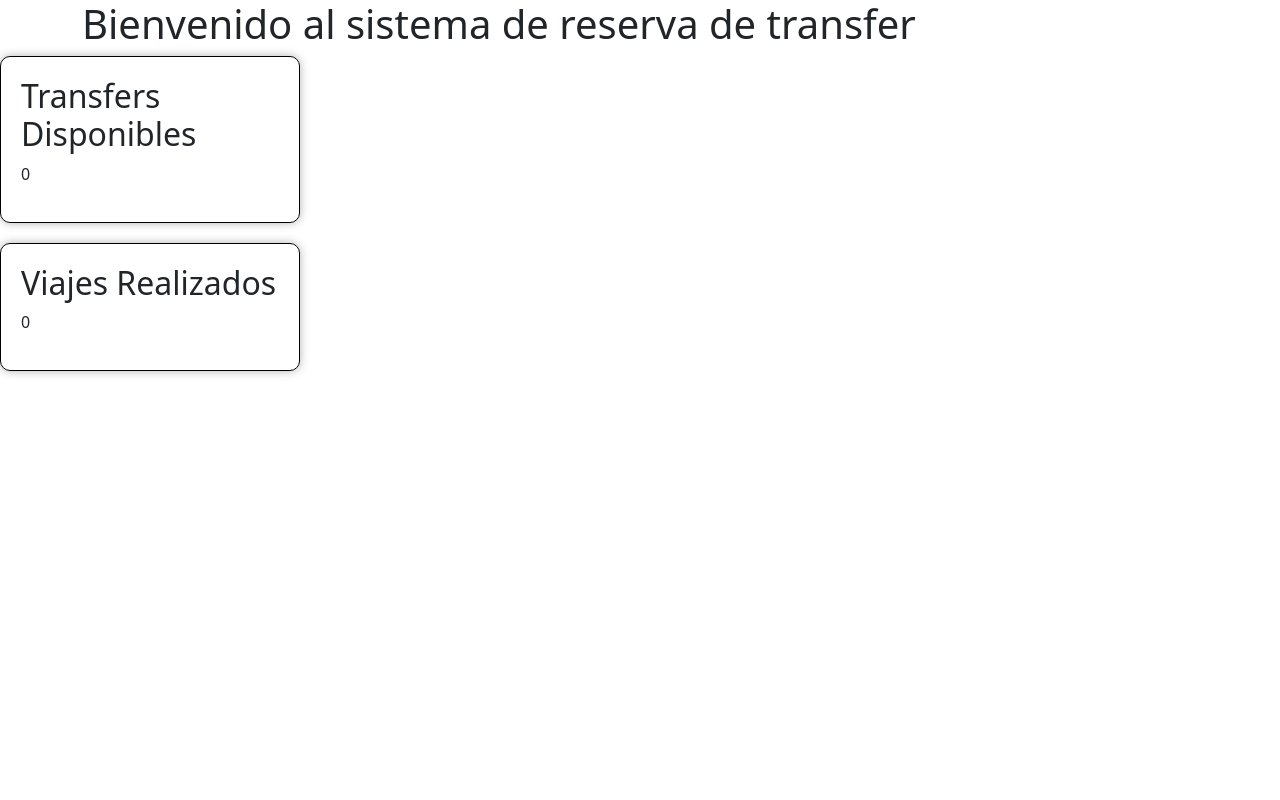
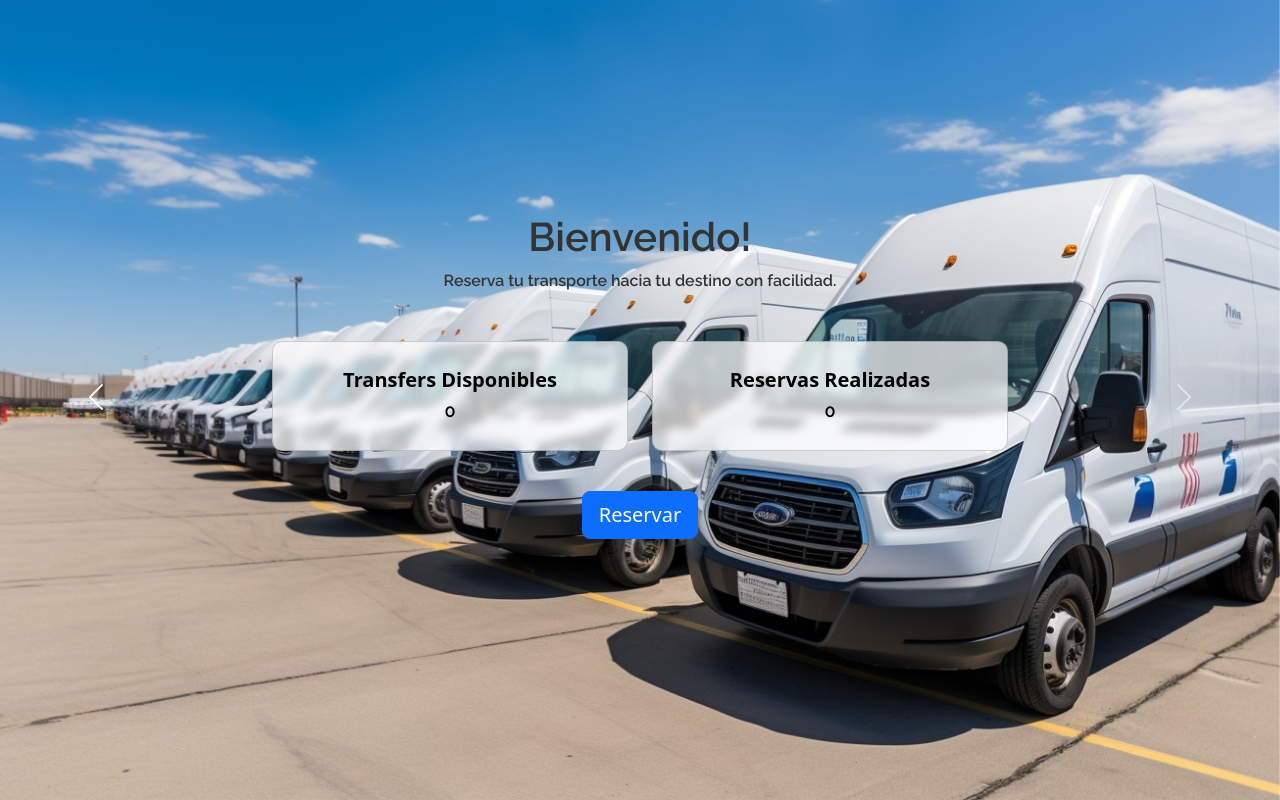
Before and after one commit to Aarontobar/Proyecto, a Django app: page / in a window 1280 px wide. Run offline with Django 5.2, Linux system fonts and the light colour scheme; data that the repository does not hold is empty; some libraries are stand-ins or nearby versions.

Commit message:
empece la pagia de inicio

```diff
--- a/proyecto/app/templates/inicio.html
+++ b/proyecto/app/templates/inicio.html
@@ -6,24 +6,68 @@
     <meta name="viewport" content="width=device-width, initial-scale=1.0">
     <title>Inicio</title>
     <link rel="stylesheet" href="{% static 'css/bootstrap.min.css' %}">
+    <link rel="preconnect" href="https://fonts.googleapis.com">
+    <link rel="preconnect" href="https://fonts.gstatic.com" crossorigin>
+    <link href="https://fonts.googleapis.com/css2?family=Raleway:ital,wght@0,100..900;1,100..900&display=swap" rel="stylesheet">
     <link rel="stylesheet" href="{% static 'css/inicio.css' %}">
 </head>
 <body>
-    <div class="container">
-        <h1>Bienvenido al sistema de reserva de transfer</h1>
+    <div id="carouselExampleIndicators" class="carousel slide" data-bs-ride="carousel">
+        <div class="carousel-inner">
+            <div class="carousel-item active">
+                <img src="{% static 'img/slide1.jpg' %}" class="d-block w-100" alt="...">
+            </div>
+            <div class="carousel-item">
+                <img src="{% static 'img/slide2.jpg' %}" class="d-block w-100" alt="...">
+            </div>
+            <div class="carousel-item">
+                <img src="{% static 'img/slide3.jpg' %}" class="d-block w-100" alt="...">
+            </div>
+        </div>
+        <button class="carousel-control-prev d-none d-md-block" type="button" data-bs-target="#carouselExampleIndicators" data-bs-slide="prev">
+            <span class="carousel-control-prev-icon" aria-hidden="true"></span>
+            <span class="visually-hidden">Anterior</span>
+        </button>
+        <button class="carousel-control-next d-none d-md-block" type="button" data-bs-target="#carouselExampleIndicators" data-bs-slide="next">
+            <span class="carousel-control-next-icon" aria-hidden="true"></span>
+            <span class="visually-hidden">Siguiente</span>
+        </button>
     </div>
+    <div class="text-overlay">
+        <div class="container">
+            <h1>Bienvenido!</h1>
+            <p>Reserva tu transporte hacia tu destino con facilidad.</p>
+        </div>
 
-    <div class="cuadro">
-        <h2>Transfers Disponibles</h2>
-        <p>{{ transfers_disponibles }}</p>
+        <div class="container mt-5">
+            <div class="row justify-content-center">
+                <div class="col-6 col-sm-4 mb-4 text-center">
+                    <div class="card">
+                        <div class="card-body">
+                            <h5 class="card-title">Transfers Disponibles</h5>
+                            <p class="card-text">{{ transfers_disponibles }}</p>
+                        </div>
+                    </div>
+                </div>
+                <div class="col-6 col-sm-4 mb-4 text-center">
+                    <div class="card">
+                        <div class="card-body">
+                            <h5 class="card-title">Reservas Realizadas</h5>
+                            <p class="card-text">{{ viajes_realizados }}</p>
+                        </div>
+                    </div>
+                </div>
+            </div>
+        </div>
+
+        <div class="container mt-3 mb-5 text-center">
+            <div class="row">
+                <div class="col-12">
+                    <a href="#" class="btn btn-primary btn-lg btn-block">Reservar</a>
+                </div>
+            </div>
+        </div>
     </div>
-
-    <div class="cuadro">
-        <h2>Viajes Realizados</h2>
-        <p>{{ viajes_realizados }}</p>
-    </div>
-
-
 
     <script src="{% static 'js/bootstrap.bundle.min.js' %}"></script>
 </body>
--- a/proyecto/static/css/Inicio.css
+++ b/proyecto/static/css/Inicio.css
@@ -1,9 +1,68 @@
-.cuadro {
-    background-color: rgba(255, 255, 255, 0.8); /* Color de fondo con transparencia */
-    border: 1px solid #000; /* Borde negro */
-    border-radius: 10px; /* Bordes redondeados */
-    padding: 20px; /* Espacio interno */
-    box-shadow: 0 0 10px rgba(0, 0, 0, 0.3); /* Sombra con efecto de blur */
-    margin-bottom: 20px; /* Margen inferior */
-    width: 300px; /* Ancho del cuadro */
+body, html {
+    height: 100%;
+    margin: 0;
 }
+
+h1, p {
+    font-family: "Raleway", sans-serif;
+    font-optical-sizing: auto;
+    font-weight: 550;
+    font-style: normal;
+  }
+
+#carouselExampleIndicators {
+    width: 100%;
+    height: 100vh;
+    overflow: hidden;
+    position: relative;
+}
+
+.carousel-inner {
+    width: 100%;
+    height: 100%;
+}
+
+.carousel-item {
+    height: 100%;
+}
+
+.carousel-item img {
+    width: 100%;
+    height: 100%;
+    object-fit: cover;
+}
+
+
+.text-overlay {
+    position: absolute;
+    top: 50%;
+    left: 0;
+    width: 100%;
+    transform: translateY(-50%);
+    text-align: center;
+    z-index: 1;
+    background-color:transparent;
+    color: #333333;
+}
+
+.text-overlay .card {
+    background-color: rgba(255, 255, 255, 0.7);
+    backdrop-filter: blur(4px); /* Aplica el efecto de desenfoque */
+    border-radius: 10px; /* Añade bordes redondeados */
+    padding: 10px; /* Ajusta el espaciado interior */
+    color: #000000; /* Cambia el color del texto */
+    text-align: center; /* Alinea el texto al centro */
+}
+
+.text-overlay .card-title {
+    margin-bottom: 5px; /* Espaciado inferior para el título */
+    font-weight: bold; /* Estilo negrita para el título */
+}
+
+.text-overlay .card-text {
+    font-size: 18px; /* Tamaño de fuente más grande para el texto */
+}
+
+.container-fluid {
+    padding: 0;
+}
```
Also changed, not shown: proyecto/static/img/slide1.jpg, proyecto/static/img/slide2.jpg (added), proyecto/static/img/slide3.jpg (added).
